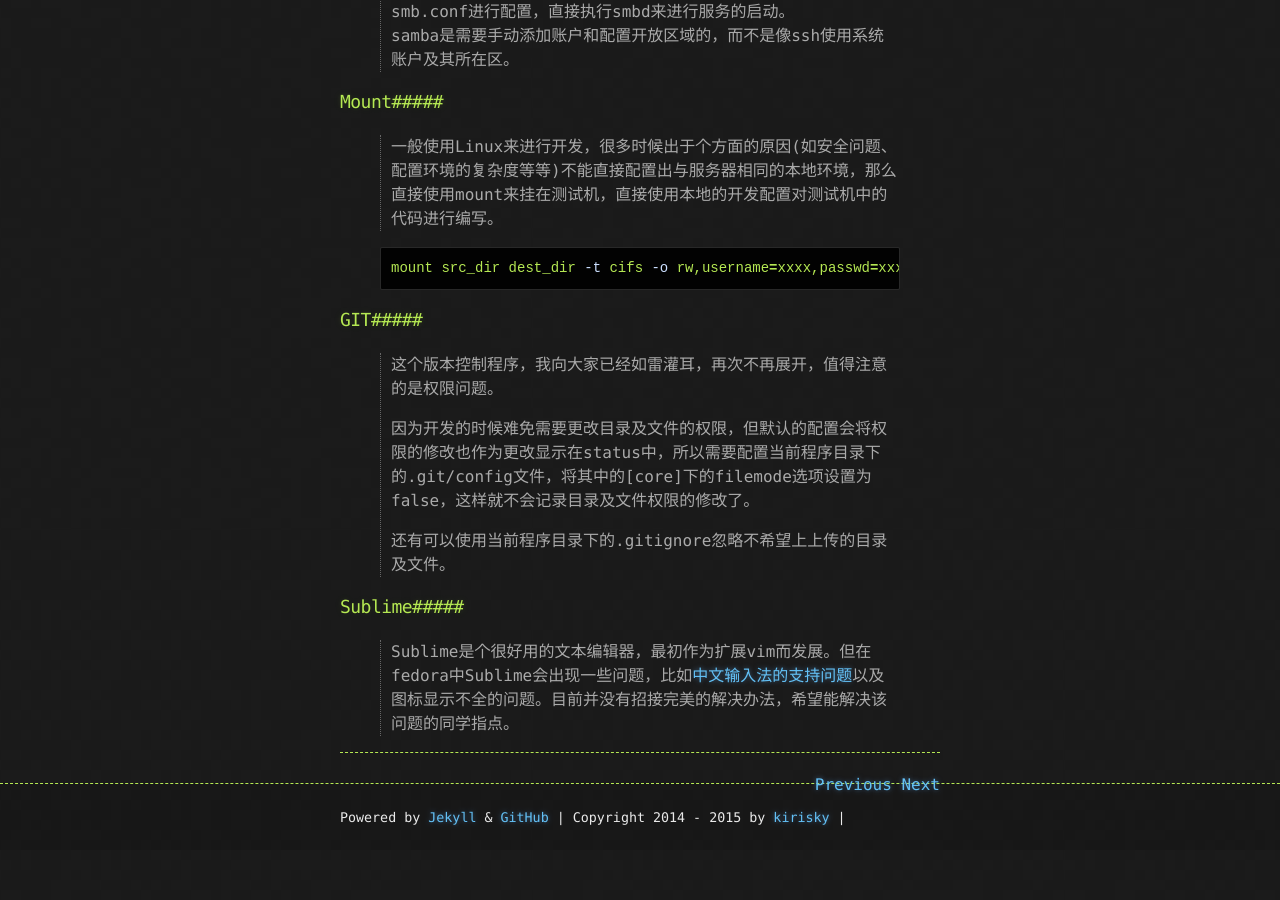
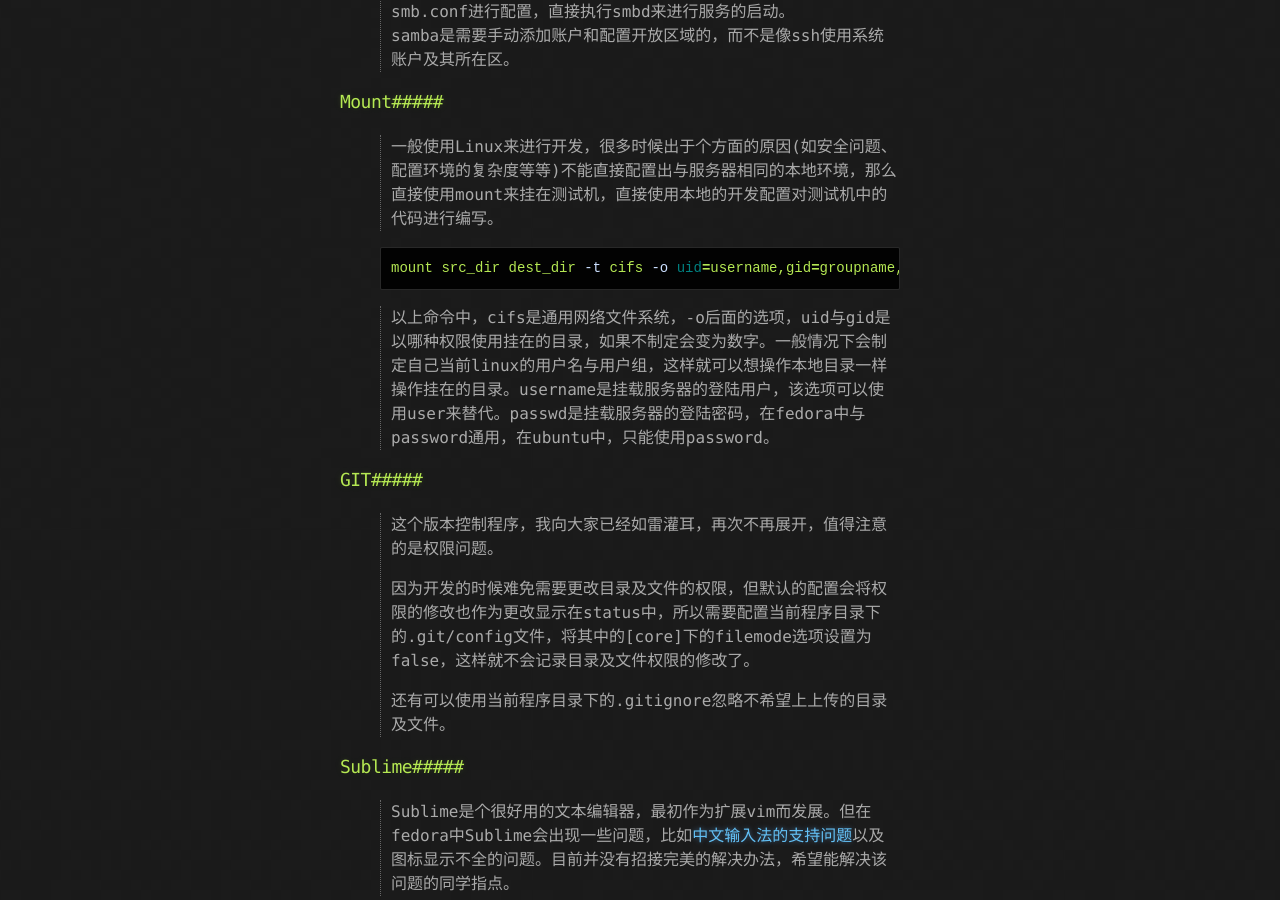
Before and after one commit to simonzhao/kirisky.github.io, a Jekyll site: the page built from _posts/2014-12-15-install-fedora-develop-environment.md, in a window 1280 px wide and 900 px high, scrolled down 2663 px. Built offline with Jekyll 4.4.1, drawn with Linux system fonts in a browser that asks for light colours; comment, search, counter and statistics services are not loaded; before the commit the page ends 3513 px from its top, so only the background shows below that.

Commit message:
修改mount命令演示及说明 	modified:   _posts/2014-12-15-install-fedora-develop-environment.md

```diff
--- a/_posts/2014-12-15-install-fedora-develop-environment.md
+++ b/_posts/2014-12-15-install-fedora-develop-environment.md
@@ -88,8 +88,9 @@ tags: 开发
 >一般使用Linux来进行开发，很多时候出于个方面的原因(如安全问题、配置环境的复杂度等等)不能直接配置出与服务器相同的本地环境，那么直接使用mount来挂在测试机，直接使用本地的开发配置对测试机中的代码进行编写。
 >
 {% highlight shell lineno %}
-mount src_dir dest_dir -t cifs -o rw,username=xxxx,passwd=xxxx
+mount src_dir dest_dir -t cifs -o uid=username,gid=groupname,username=xxxx,passwd=xxxx
 {% endhighlight %}
+>以上命令中，cifs是通用网络文件系统，-o后面的选项，uid与gid是以哪种权限使用挂在的目录，如果不制定会变为数字。一般情况下会制定自己当前linux的用户名与用户组，这样就可以想操作本地目录一样操作挂在的目录。username是挂载服务器的登陆用户，该选项可以使用user来替代。passwd是挂载服务器的登陆密码，在fedora中与password通用，在ubuntu中，只能使用password。
 
 ###GIT#####
 
```
